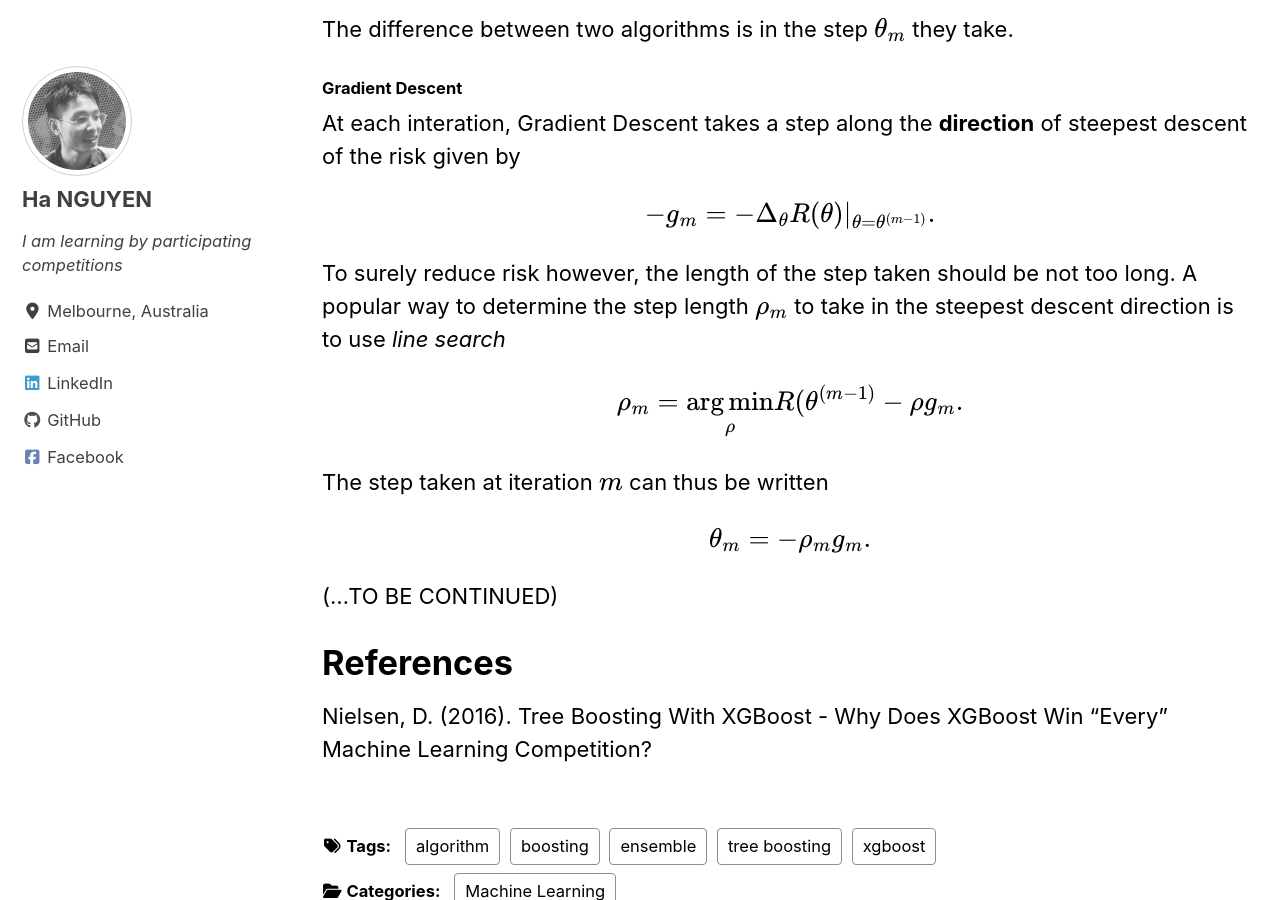
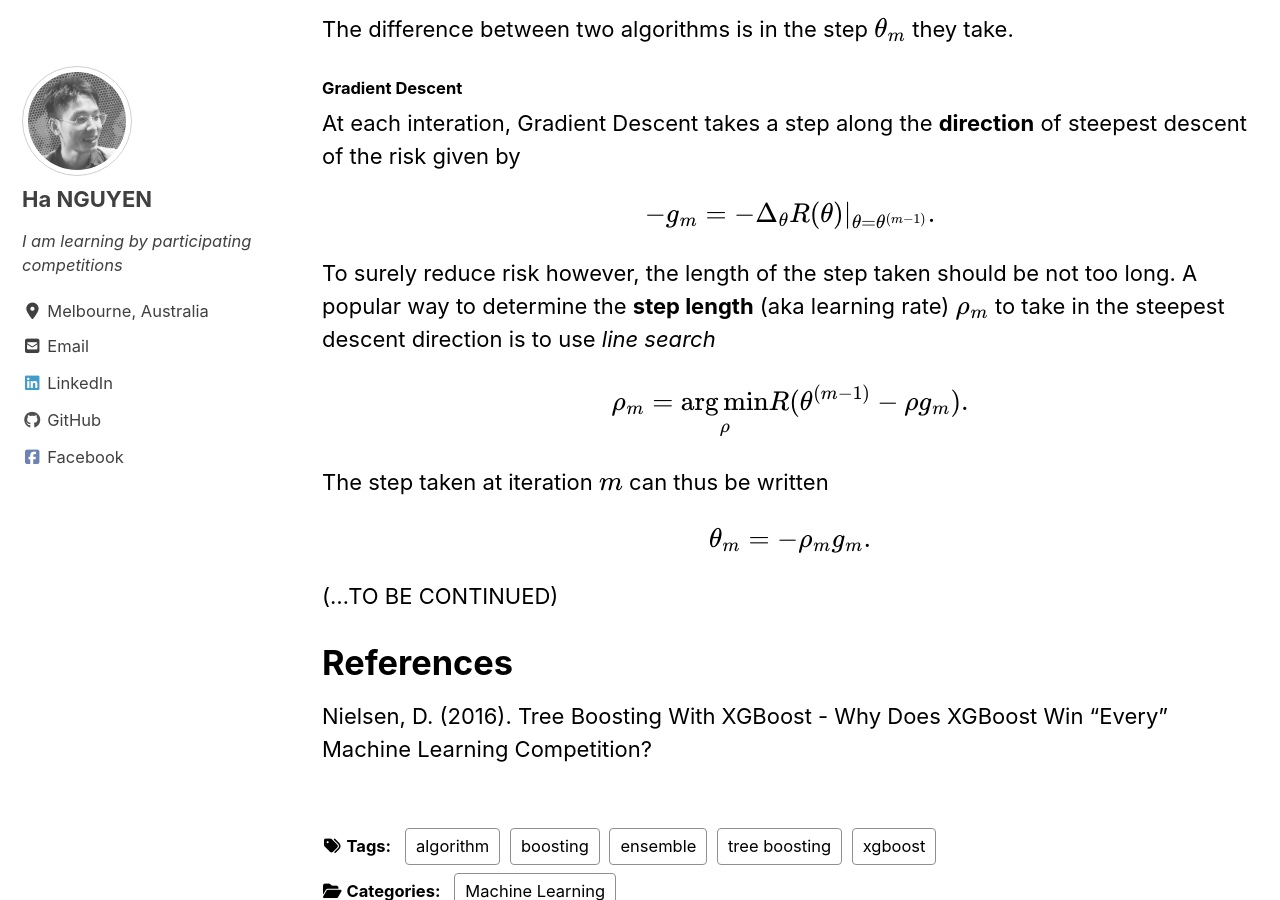
Before and after one commit to datasciblog/datasciblog.github.io, a Jekyll site: the page built from _posts/2020-02-26-tree-boosting-03.md, in a window 1280 px wide and 900 px high, scrolled down 7182 px. Built offline with Jekyll 4.4.1, drawn with Linux system fonts in a browser that asks for light colours; cached includes are drawn as plain includes; nearby versions of some CDN libraries; formulas are drawn with MathJax 3.

Commit message:
Update 2020-02-26-tree-boosting-03.md

```diff
--- a/_posts/2020-02-26-tree-boosting-03.md
+++ b/_posts/2020-02-26-tree-boosting-03.md
@@ -172,9 +172,9 @@ At each interation, Gradient Descent takes a step along the **direction** of ste
 
 $$−g_m = −\Delta_θ R(\theta)|_{\theta=\theta^{(m−1)}}.$$
 
-To surely reduce risk however, the length of the step taken should be not too long. A popular way to determine the step length $\rho_m$ to take in the steepest descent direction is to use *line search*
+To surely reduce risk however, the length of the step taken should be not too long. A popular way to determine the **step length** (aka learning rate) $\rho_m$ to take in the steepest descent direction is to use *line search*
 
-$$\rho_m = \underset{\rho}{\arg\min} R(\theta^{(m-1)} - \rho g_m.$$
+$$\rho_m = \underset{\rho}{\arg\min} R(\theta^{(m-1)} - \rho g_m).$$
 
 The step taken at iteration $m$ can thus be written
 
```
